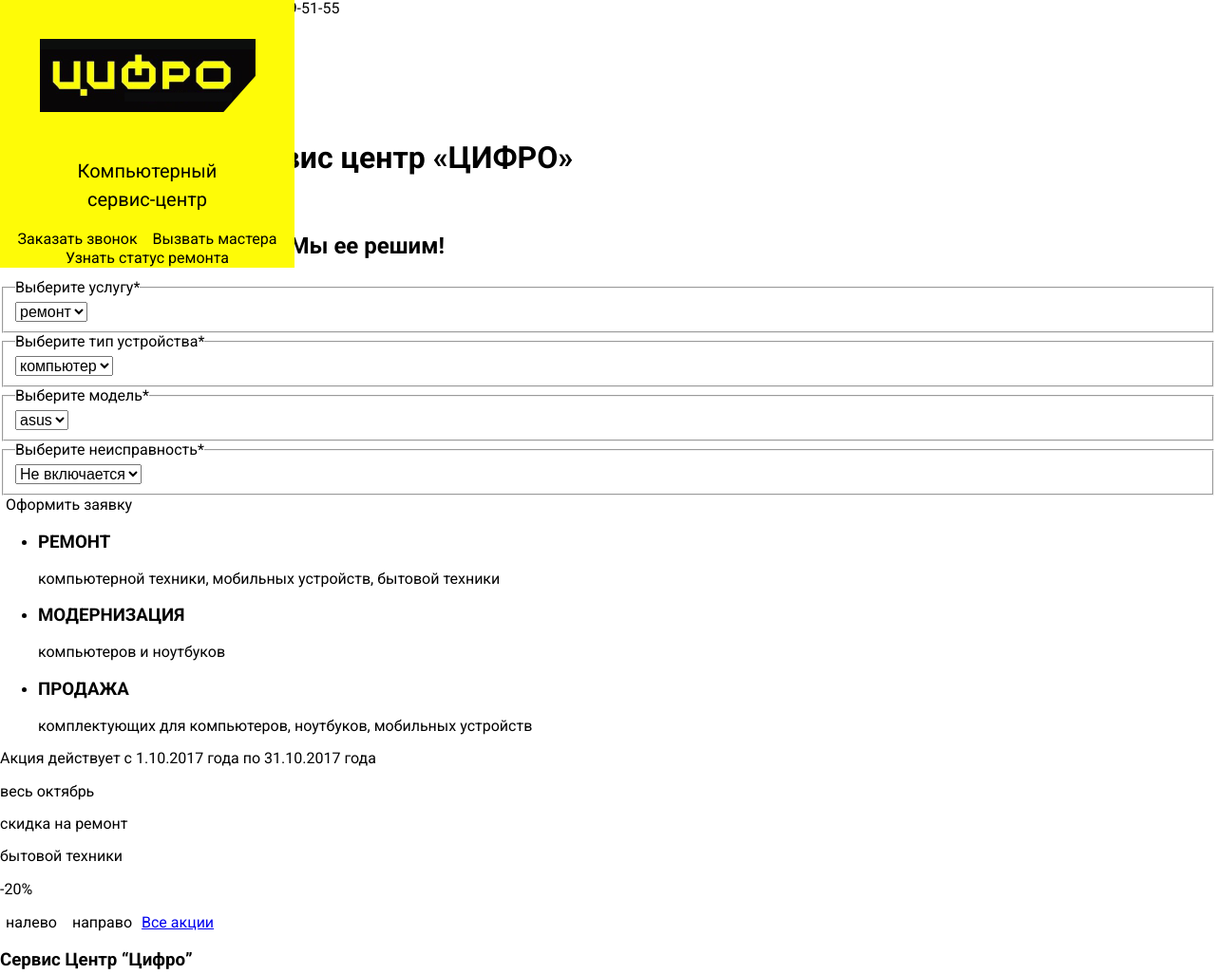
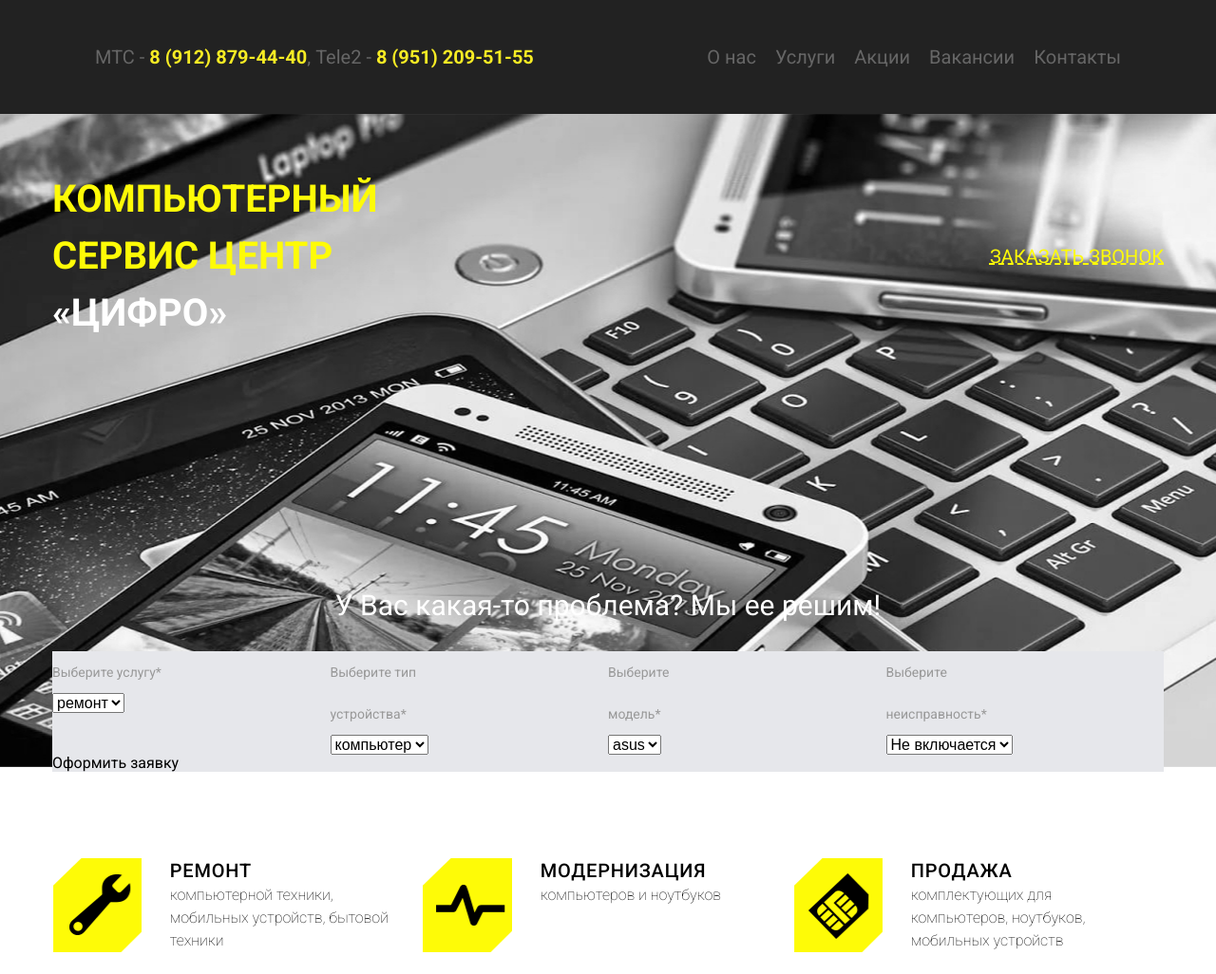
Before and after one commit to zukaaman/cifro, a website: page src/index.html in a window 1280 px wide. Shown: the top 1026 px of the page at 95% size. Drawn offline with nearby package versions, Linux system fonts and the light colour scheme; files that its build step writes are made by us from their sources.

Commit message:
index in processss

```diff
--- a/src/index.html
+++ b/src/index.html
@@ -2,8 +2,9 @@
 <html>
   <head lang="ru">
     <meta charset="utf-8">
+    <meta name="viewport" content="width=device-width, initial-scale=1">
     <title>Компьютерный сервис центр «ЦИФРО»</title>
-    <link href="https://fonts.googleapis.com/css?family=Roboto:400,700&amp;subset=cyrillic" rel="stylesheet">
+    <link href="https://fonts.googleapis.com/css?family=Roboto:100,400,500,700&amp;subset=cyrillic" rel="stylesheet">
     <link href="css/main.min.css" rel="stylesheet">
   </head>
   <body>
@@ -14,11 +15,14 @@
 
     <main>
 
-      <section class="top">
-        <h1>Компьютерный сервис центр «ЦИФРО»</h1>
-        <button>ЗАКАЗАТЬ ЗВОНОК</button>
-        <h2>У Вас какая-то проблема? Мы ее решим!</h2>
-        <div class="request">
+      <section class="index-top">
+        <div class="container">
+          <div class="index-top__wrapper">
+            <h1 class="index-top__title">Компьютерный<br> сервис центр<br> <span>«ЦИФРО»</span></h1>
+            <button class="index-top__button">ЗАКАЗАТЬ ЗВОНОК</button>
+          </div>
+          <h2 class="index-top__question">У Вас какая-то проблема? Мы ее решим!</h2>
+          <div class="index-top__request">
             <form action="">
                 <fieldset>
                   <legend>Выберите услугу*</legend>
@@ -51,24 +55,33 @@
                 <button>Оформить заявку</button>
             </form>
           </div>
+        </div>
       </section>
 
       <section class="features">
+        <div class="container">
           <h2 class="visually-hidden">Особенности</h2>
-        <ul>
-          <li>
-            <h3>РЕМОНТ</h3>
+          <ul class="features__list">
+            <li class="features__item  features__item--repair">
+              <div>
+                <h3 class="features__title">РЕМОНТ</h3>
                 <p>компьютерной техники, мобильных устройств, бытовой техники</p>
+              </div>
             </li>
-          <li>
-            <h3>МОДЕРНИЗАЦИЯ</h3>
+            <li class="features__item  features__item--modernization">
+              <div>
+                <h3 class="features__title">МОДЕРНИЗАЦИЯ</h3>
                 <p>компьютеров и ноутбуков</p>
+              </div>
             </li>
-          <li>
-            <h3>ПРОДАЖА</h3>
+            <li class="features__item  features__item--sale">
+              <div>
+                <h3 class="features__title">ПРОДАЖА</h3>
                 <p>комплектующих для компьютеров, ноутбуков, мобильных устройств</p>
+              </div>
             </li>
           </ul>
+        </div>
       </section>
 
       <section class="actions">
@@ -92,7 +105,7 @@
         <h3>Сервис Центр “Цифро”</h3>
         <p>СЦ "Цифро" профессиональный сервис в г.Воткинск. Мы занимаемся как мелкими ремонтами на дому у клиента, так и сложным ремонтом любых поломок в нашем сервисном центре. Для физических и юридических лиц:  КВАЛИФИЦИРОВАННЫЙ РЕМОНТ Компьютеров, Ноутбуков, Планшетов, Сотовых. Диагностика. Настройка Интернет и сетей. Чистка от пыли и Вирусов. Помощь в приобретении техники. Консультация. Модернизация компьютеров. Сборка и продажа компьютеров и комплектующих. Продажа линцензионного ПО.</p>
         <p>Так же для юридических лиц: Обслуживание и разработка 1С ПО. Продажа ПО. Абонентское обслуживание Вашей техники. Заправка картриджей. Выезд мастера на дом или офис. Без выходных. Бесплатная консультация. Гарантия.</p>
-      </section>\
+      </section>
 
       <section class="stats">
         <h2 class="visually-hidden">статистика</h2>
--- a/src/style/main.scss
+++ b/src/style/main.scss
@@ -5,4 +5,10 @@
 
 @import "partials/body";
 
+@import "partials/header";
+
+@import "partials/index-top";
+
+@import "partials/index-features";
+
 @import "partials/aside";
--- a/src/style/partials/aside.scss
+++ b/src/style/partials/aside.scss
@@ -2,7 +2,10 @@
   position: fixed;
   top: 0;
 
+  display: none;
+
   width: 310px;
+  height: 100vh;
   padding-top: 40px;
 
   text-align: center;
@@ -11,6 +14,7 @@
 }
 
 .sidebar__title {
+  margin: 0;
   padding-top: 25px;
 
   color: #000000;
@@ -18,3 +22,92 @@
   font-weight: 400;
   line-height: 30px;
 }
+
+.sidebar__phone {
+  display: flex;
+  align-items: center;
+  // justify-content: center;
+  padding-top: 220px;
+  margin: 0 auto;
+
+  font-weight: 400;
+  font-size: 16px;
+}
+
+.sidebar__call {
+  display: flex;
+  justify-content: center;
+  align-items: center;
+  margin: 0 auto;
+  padding-top: 27px;
+
+  font-weight: 400;
+  font-size: 16px;
+}
+
+.sidebar__phone::before {
+  content: "";
+
+  display: block;
+  width: 30px;
+  height: 31px;
+  margin-right: 9px;
+
+  background-image: url("../img/phone.png");
+  background-repeat: no-repeat;
+  background-position: 0 0;
+}
+
+.sidebar__call::before {
+  content: "";
+
+  display: block;
+  width: 30px;
+  height: 31px;
+  margin-right: 9px;
+
+  background-image: url("../img/call.png");
+  background-repeat: no-repeat;
+  background-position: 0 0;
+}
+
+.sidebar__status {
+  position: relative;
+
+  display: block;
+  padding: 18px 27px;
+  margin: 50px auto 0 auto;
+
+  font-weight: 400;
+  font-size: 16px;
+
+  border: 2px solid #000000
+}
+
+.sidebar__status::after {
+  content: "";
+  position: absolute;
+  top: -13px;
+  right: -14px;
+
+  width: 30px;
+  height: 30px;
+
+  background-image: url("../img/smile.png");
+  background-repeat: no-repeat;
+  background-position: 0 0;
+  background-size: cover;
+}
+
+.sidebar__vk {
+  display: block;
+
+  width: 60px;
+  height: 60px;
+  margin: 260px auto 0 auto;
+  // padding-top: 260px;
+
+  background-image: url("../img/vk-sidebar.png");
+  background-repeat: no-repeat;
+  background-position: 0 0;
+}
--- a/src/style/partials/body.scss
+++ b/src/style/partials/body.scss
@@ -1,13 +1,27 @@
 body {
   font-family: "Roboto", sans-serif;
+
+  box-sizing: border-box;
 }
 
 button {
+  padding: 0;
+
   border: none;
 
   font-family: "Roboto", sans-serif;
 
   background-color: inherit;
+}
+
+a {
+  text-decoration: none;
+  color: inherit;
+}
+
+img {
+  max-width: 100%;
+  height: auto;
 }
 
 .visually-hidden:not(:focus):not(:active),
@@ -30,3 +44,8 @@ input[type="checkbox"].visually-hidden {
   clip: rect(0 0 0 0);
   overflow: hidden;
 }
+
+.container {
+  max-width: 1170px;
+  margin: 0 auto;
+}
--- /dev/null
+++ b/src/style/partials/header.scss
@@ -0,0 +1,43 @@
+.page-header {
+  display: flex;
+  justify-content: space-between;
+  align-items: center;
+  height: 120px;
+
+  background-color: #222222;
+
+  font-size: 20px;
+}
+
+.page-header__tel {
+  margin: 0;
+  margin-left: 100px;
+
+  color: #666666;
+
+  span {
+    color: #f6eb24;
+    font-weight: 700;
+  }
+}
+
+.page-header__nav-list {
+  display: flex;
+  padding: 0;
+  margin: 0;
+  margin-right: 100px;
+
+  list-style: none;
+}
+
+.page-header__nav-list li {
+  margin-right: 20px;
+}
+
+.page-header__nav-list li:last-child {
+  margin-right: 0;
+}
+
+.page-header__nav-list a {
+  color: #666666;
+}
--- /dev/null
+++ b/src/style/partials/index-features.scss
@@ -0,0 +1,86 @@
+.features {
+  padding-top: 90px;
+  padding-bottom: 80px;
+}
+
+.features__list {
+  margin: 0;
+  padding: 0;
+  display: flex;
+
+  list-style: none;
+}
+
+.features__item {
+  // position: relative;
+  display: flex;
+  // flex-wrap: wrap;
+  flex-basis: 33%;
+  margin-right: 30px;
+}
+
+.features__item--repair::before {
+  content: "";
+  // position: absolute;
+  // top: 0;
+  // left: 0;
+
+  display: block;
+  // flex-basis: 100px;
+  flex-grow: 1;
+  width: 100px;
+  height: 100px;
+
+  background-image: url("../img/tool.png");
+  background-repeat: no-repeat;
+  background-position: 0 0;
+}
+
+.features__item--modernization::before {
+  content: "";
+
+  display: block;
+  // flex-basis: 100px;
+  width: 100px;
+  height: 100px;
+
+  background-image: url("../img/modern.png");
+  background-repeat: no-repeat;
+  background-position: 0 0;
+}
+
+.features__item--sale::before {
+  content: "";
+
+  display: block;
+  width: 100px;
+  height: 100px;
+
+  background-image: url("../img/sim.png");
+  background-repeat: no-repeat;
+  background-position: 0 0;
+}
+
+.features__item div {
+  margin-left: 30px;
+  flex-basis: 70%;
+}
+
+.features__title {
+  margin: 0;
+
+  color: #000000;
+  font-size: 16px;
+  font-size: 20px;
+  font-weight: 500;
+  letter-spacing: 0.8px;
+  line-height: 28px;
+}
+
+.features__list p {
+  margin: 0;
+
+  font-size: 16px;
+  line-height: 24px;
+  font-weight: 100;
+}
--- /dev/null
+++ b/src/style/partials/index-top.scss
@@ -0,0 +1,83 @@
+.index-top {
+  background-color: grey;
+  background-image: url("../img/index-top.jpg");
+  background-repeat: no-repeat;
+  background-position: center -120px;
+}
+
+.index-top__wrapper {
+  display: flex;
+  justify-content: space-between;
+  padding-top: 60px;
+}
+
+.index-top__title {
+  margin: 0;
+
+  color: #fefb07;
+  font-size: 40px;
+  font-weight: 700;
+  line-height: 60px;
+  text-transform: uppercase;
+
+  span {
+    color: #ffffff;
+  }
+}
+
+.index-top__button {
+  // padding: 18px 35px;
+
+  color: #fefb07;
+  font-family: Roboto;
+  font-size: 20px;
+  font-weight: 400;
+  // line-height: 20px;
+  // line-height: 60px;
+  text-decoration: underline;
+  text-decoration-style: dashed;
+
+  // border: 2px solid #fefb07;
+  background-color: transparent;
+}
+
+.index-top__question {
+  padding-top: 230px;
+
+  color: #ffffff;
+  font-size: 30px;
+  font-weight: 400;
+  line-height: 46px;
+  text-align: center;
+}
+
+.index-top__request {
+  background-color: #e6e7eb;
+}
+
+.index-top__request form {
+  display: flex;
+  flex-wrap: wrap;
+}
+
+.index-top__request fieldset {
+  padding: 0;
+  margin: 0;
+  flex-basis: 25%;
+  border: none;
+}
+
+.index-top__request legend {
+  /* Style for "Выберите у" */
+width: 116px;
+height: 14px;
+color: #999999;
+font-family: Roboto;
+font-size: 14px;
+font-weight: 400;
+line-height: 44px;
+}
+
+.index-top__request button {
+  // flex-grow: 1;
+}
--- a/src/template/header.html
+++ b/src/template/header.html
@@ -1,7 +1,7 @@
-<header>
+<header class="page-header">
+  <p class="page-header__tel">МТС - <span>8 (912) 879-44-40</span>, Tele2 - <span>8 (951) 209-51-55</span></p>
   <nav>
-    <div>МТС - 8 (912) 879-44-40, Tele2 - 8 (951) 209-51-55</div>
-    <ul>
+    <ul class="page-header__nav-list">
       <li><a href="about.html">О нас</a></li>
       <li><a href="services.html">Услуги</a></li>
       <li><a href="actions.html">Акции</a></li>
--- a/src/template/sidebar.html
+++ b/src/template/sidebar.html
@@ -4,5 +4,5 @@
   <button class="sidebar__phone">Заказать звонок</button>
   <button class="sidebar__call">Вызвать мастера</button>
   <button class="sidebar__status">Узнать статус ремонта</button>
-  <a href="#"><span class="visually-hidden">вконтакте</span></a>
+  <a class="sidebar__vk" href="#"><span class="visually-hidden">вконтакте</span></a>
 </aside>
```
Also changed, not shown: build/about.html, build/actions.html, build/careers.html, build/contacts.html, build/css/main.min.css, build/img/smile.png, build/index.html, build/services.html, src/img/curved-frame.png (added), src/img/index-top.jpg (added), src/img/smile.png, 1 other file. Lines whose indentation alone changed are shown as unchanged.
